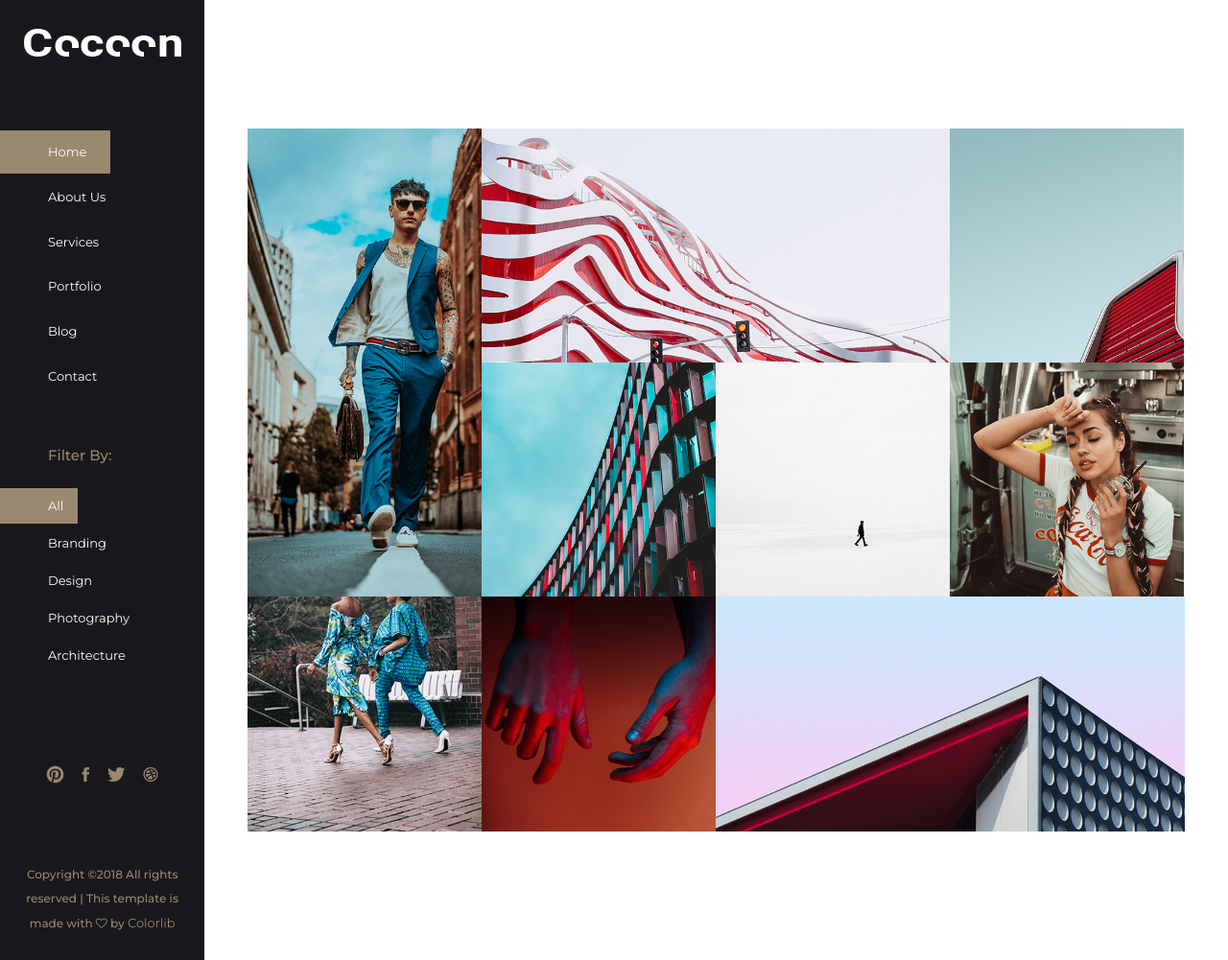
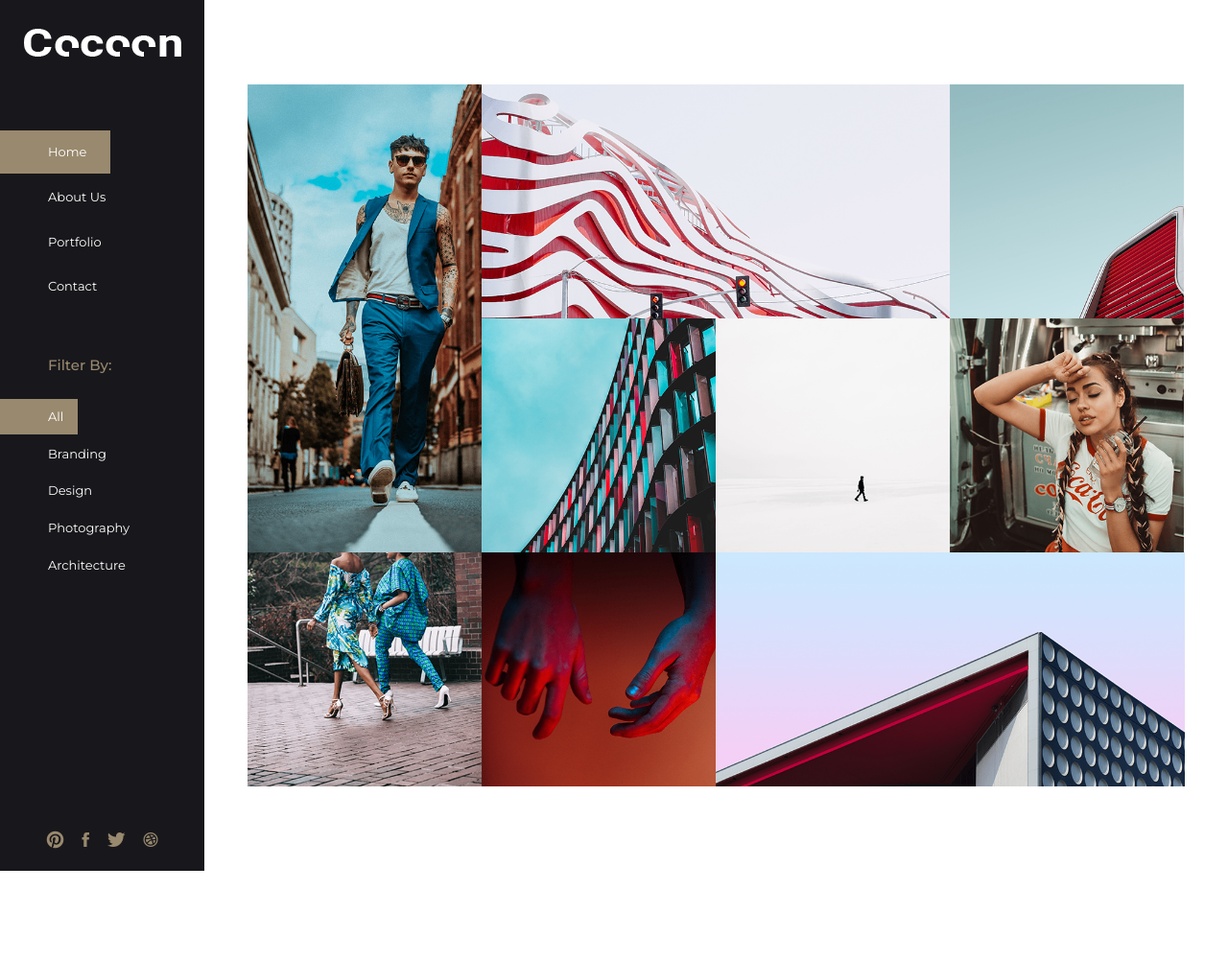
Before and after one commit to meer32/Website, a website: page index.html in a window 1280 px wide. Shown: the whole page at 96% size. After the commit the page ends 908 px from the top, so only its background shows below. Drawn offline with Linux system fonts and the light colour scheme; files whose address does not match are found by name.

Commit message:
Update index.html

```diff
--- a/index.html
+++ b/index.html
@@ -3,12 +3,12 @@
 <head>
     <!-- ========== Meta Tags ========== -->
     <meta charset="UTF-8">
-    <meta name="description" content="Cocoon -Portfolio">
-    <meta name="keywords" content="Cocoon , Portfolio">
+    <meta name="description" content="Harvey Downer | Portfolio">
+    <meta name="keywords" content="Harvey Downer | Portfolio">
     <meta name="author" content="Pharaohlab">
     <meta name="viewport" content="width=device-width, initial-scale=1, maximum-scale=1">
     <!-- ========== Title ========== -->
-    <title> Cocoon -Portfolio</title>
+    <title> Harvey Downer - Television Student</title>
     <!-- ========== Favicon Ico ========== -->
     <!--<link rel="icon" href="fav.ico">-->
     <!-- ========== STYLESHEETS ========== -->
@@ -63,19 +63,10 @@
                         </a>
                     </li>
                     <li>
-                        <a href="services.html">
-                            Services
-                        </a>
-                    </li>
-                    <li>
                         <a href="portfolio.html">
                             Portfolio
                         </a>
                     </li>
-                    <li>
-                        <a href="blog.html">
-                            Blog
-                        </a>
                     </li>
                     <li>
                         <a href="contact.html">
@@ -116,14 +107,8 @@
                             <a href="#"> <i class="ion ion-social-dribbble"></i> </a>
                         </li>
                     </ul>
-                    <div class="copy_right">
-                        <!-- Link back to Colorlib can't be removed. Template is licensed under CC BY 3.0. -->
-                        <p class="copyright">Copyright &copy;<script>document.write(new Date().getFullYear());</script> All rights reserved | This template is made with <i class="fa fa-heart-o" aria-hidden="true"></i> by <a href="https://colorlib.com" target="_blank">Colorlib</a></p>
-                        <!-- Link back to Colorlib can't be removed. Template is licensed under CC BY 3.0. -->
-                    </div>
                 </div>
             </div>
-            <!--social and copyright end -->
 
         </div>
         <!--=================== side menu end====================-->
```
